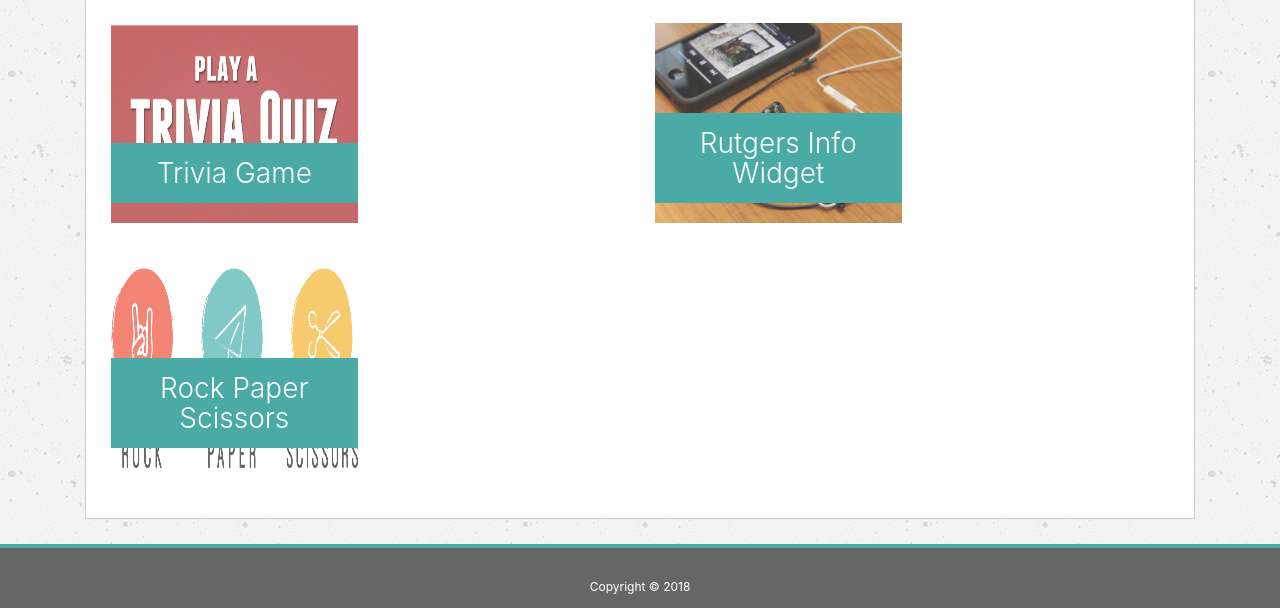
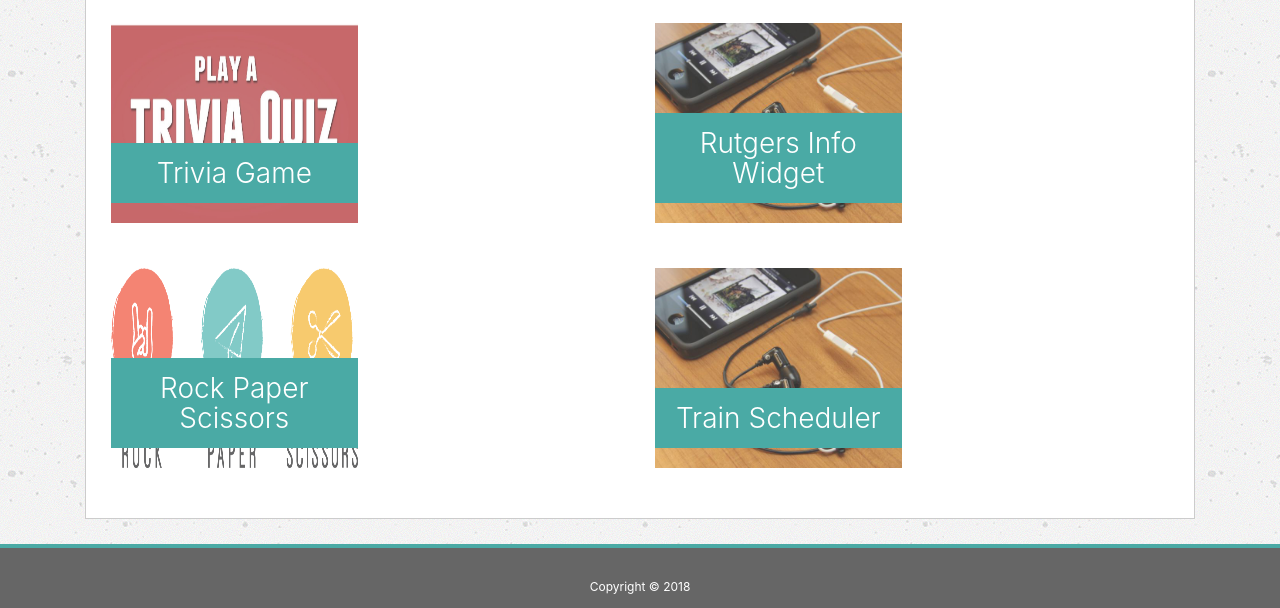
Before and after one commit to thomwint/Bootstrap-Portfolio, a plain HTML site: page portfolio.html in a window 1280 px wide. Shown: the part 488-1096 px from the top of the page. Drawn offline with nearby package versions, Linux system fonts and the light colour scheme.

Commit message:
added train scheduler

```diff
--- a/portfolio.html
+++ b/portfolio.html
@@ -74,13 +74,19 @@
 
             </div>
             <div class="row">
-                <div class="col-sm">
+                <div class="col-sm-4">
                     <div class="projects">
                         <img src="assets/images/DFP-RockPaperScissors-Black.png" alt="Rock Paper Scissors">
                         <h3>Rock Paper Scissors</h3>
                     </div>
                 </div>
-                <div class="col-5"></div>
+                <div class="col-sm-2"></div>
+                <div class="col-sm-4">
+                    <div class="projects">
+                        <img src="assets/images/rutgers.jpg" alt="train">
+                        <a href="https://thomwint.github.io/Train_Scheduler/" target="_blank"><h3>Train Scheduler</h3></a>
+                    </div>
+                </div>
             </div>
         </div>
     </div>
```
